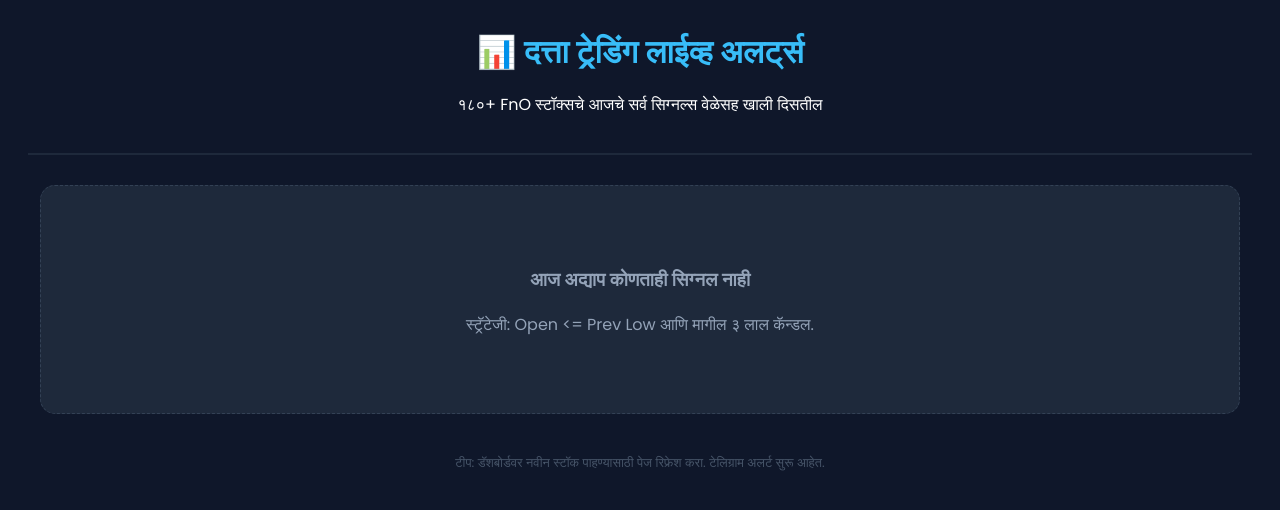
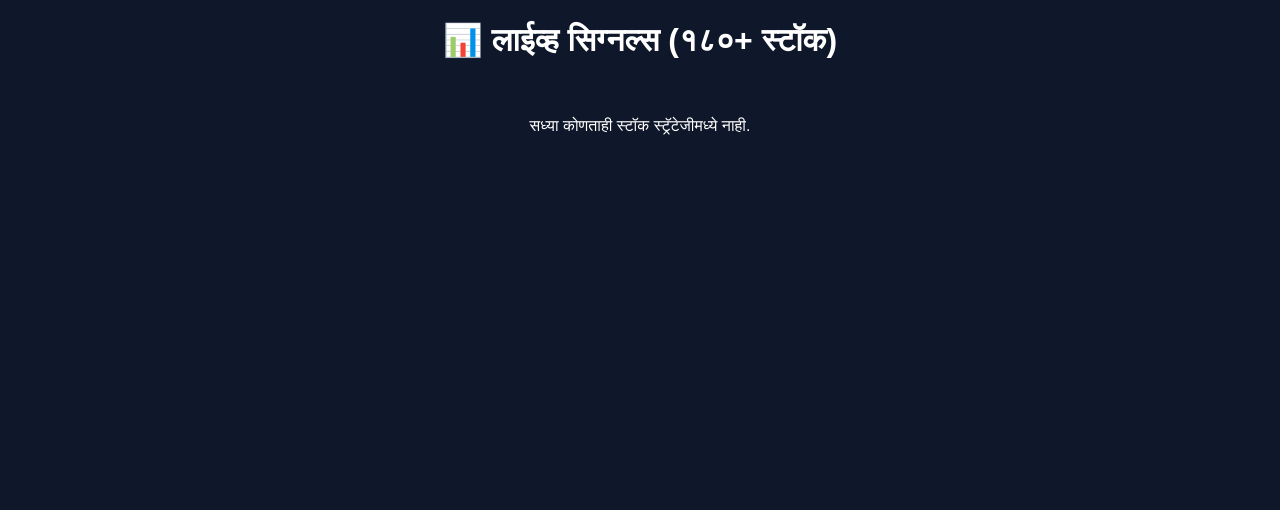
Before and after one commit to dattapwr/nifty-trading-bot, a Flask app: template templates/index.html in a window 1280 px wide. Shown: the top 510 px of the page. Run offline with Flask 3, Linux system fonts and the light colour scheme; the template is opened without the code that fills it, so the values that code supplies are empty.

Commit message:
Update index.html

```diff
--- a/templates/index.html
+++ b/templates/index.html
@@ -2,49 +2,29 @@
 <html lang="mr">
 <head>
     <meta charset="UTF-8">
-    <meta name="viewport" content="width=device-width, initial-scale=1.0">
-    <title>दत्ता ट्रेडिंग - लाईव्ह सिग्नल्स</title>
-    <link href="https://fonts.googleapis.com/css2?family=Poppins:wght@300;400;600&display=swap" rel="stylesheet">
+    <title>दत्ता ट्रेडिंग लाईव्ह</title>
     <style>
-        body { font-family: 'Poppins', sans-serif; background-color: #0f172a; color: white; padding: 20px; text-align: center; }
-        .header { margin-bottom: 30px; border-bottom: 2px solid #1e293b; padding-bottom: 20px; }
-        .header h1 { color: #38bdf8; margin: 0; }
-        .grid { display: grid; grid-template-columns: repeat(auto-fit, minmax(280px, 1fr)); gap: 20px; max-width: 1200px; margin: auto; }
-        .card { background: #1e293b; padding: 25px; border-radius: 12px; border: 1px solid #334155; transition: 0.3s; }
-        .card:hover { transform: translateY(-5px); border-color: #38bdf8; }
-        .symbol { font-size: 1.5rem; font-weight: 600; color: #f8fafc; display: block; }
-        .price { font-size: 1.3rem; color: #4ade80; margin: 10px 0; }
-        .time { font-size: 0.9rem; color: #94a3b8; background: #0f172a; padding: 5px 12px; border-radius: 6px; display: inline-block; border: 1px solid #334155; }
-        .no-data { background: #1e293b; padding: 60px; border-radius: 15px; grid-column: 1 / -1; color: #94a3b8; border: 1px dashed #334155; }
+        body { font-family: sans-serif; background: #0f172a; color: white; text-align: center; }
+        .grid { display: grid; grid-template-columns: repeat(auto-fit, minmax(250px, 1fr)); gap: 15px; padding: 20px; }
+        .card { background: #1e293b; padding: 20px; border-radius: 10px; border: 1px solid #334155; }
+        .symbol { font-size: 1.4em; color: #38bdf8; font-weight: bold; }
+        .time { font-size: 0.9em; color: #94a3b8; }
     </style>
 </head>
 <body>
-
-    <div class="header">
-        <h1>📊 दत्ता ट्रेडिंग लाईव्ह अलर्ट्स</h1>
-        <p>१८०+ FnO स्टॉक्सचे आजचे सर्व सिग्नल्स वेळेसह खाली दिसतील</p>
-    </div>
-
+    <h1>📊 लाईव्ह सिग्नल्स (१८०+ स्टॉक)</h1>
     <div class="grid">
         {% if stocks %}
-            {% for stock in stocks %}
+            {% for s in stocks %}
                 <div class="card">
-                    <span class="symbol">{{ stock.symbol }}</span>
-                    <div class="price">₹{{ stock.price }}</div>
-                    <div class="time">सापडल्याची वेळ: {{ stock.time }}</div>
+                    <div class="symbol">{{ s.symbol }}</div>
+                    <div style="color: #4ade80; font-size: 1.2em; margin: 5px 0;">₹{{ s.price }}</div>
+                    <div class="time">वेळ: {{ s.time }}</div>
                 </div>
             {% endfor %}
         {% else %}
-            <div class="no-data">
-                <h3>आज अद्याप कोणताही सिग्नल नाही</h3>
-                <p>स्ट्रॅटेजी: Open <= Prev Low आणि मागील ३ लाल कॅन्डल.</p>
-            </div>
+            <p>सध्या कोणताही स्टॉक स्ट्रॅटेजीमध्ये नाही.</p>
         {% endif %}
     </div>
-
-    <p style="margin-top: 40px; font-size: 0.8rem; color: #475569;">
-        टीप: डॅशबोर्डवर नवीन स्टॉक पाहण्यासाठी पेज रिफ्रेश करा. टेलिग्राम अलर्ट सुरू आहेत.
-    </p>
-
 </body>
 </html>
```
